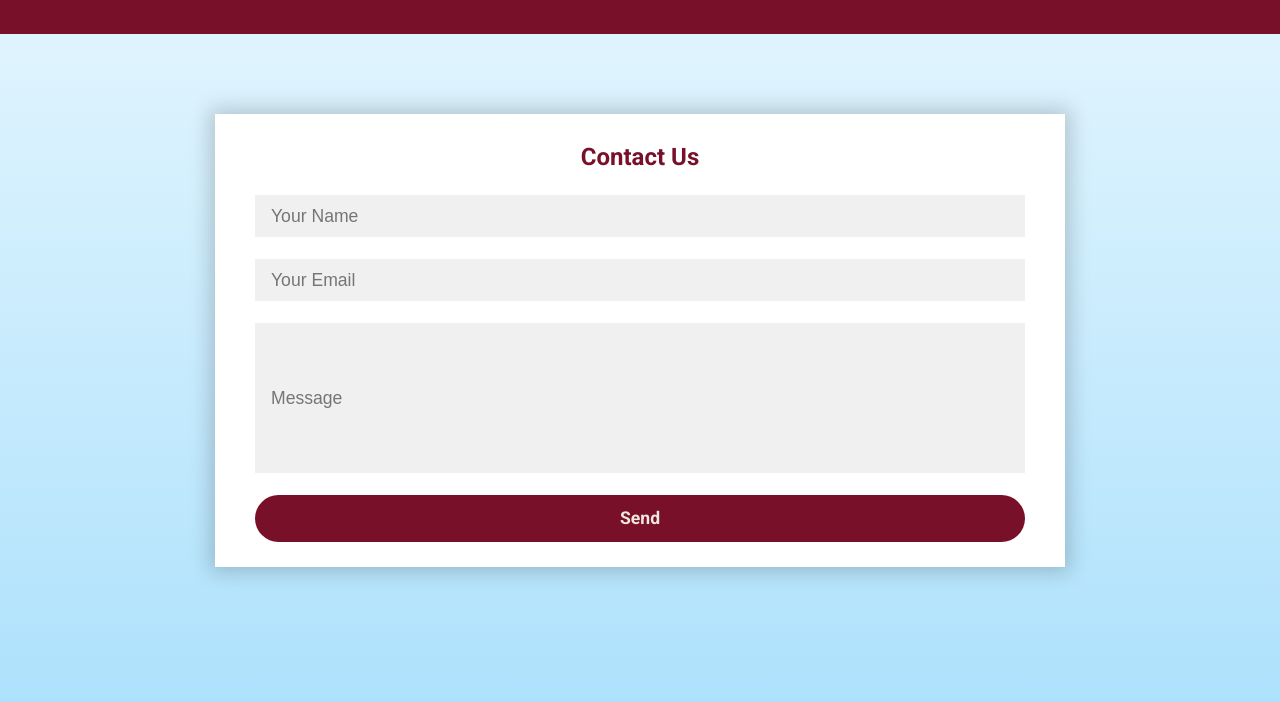
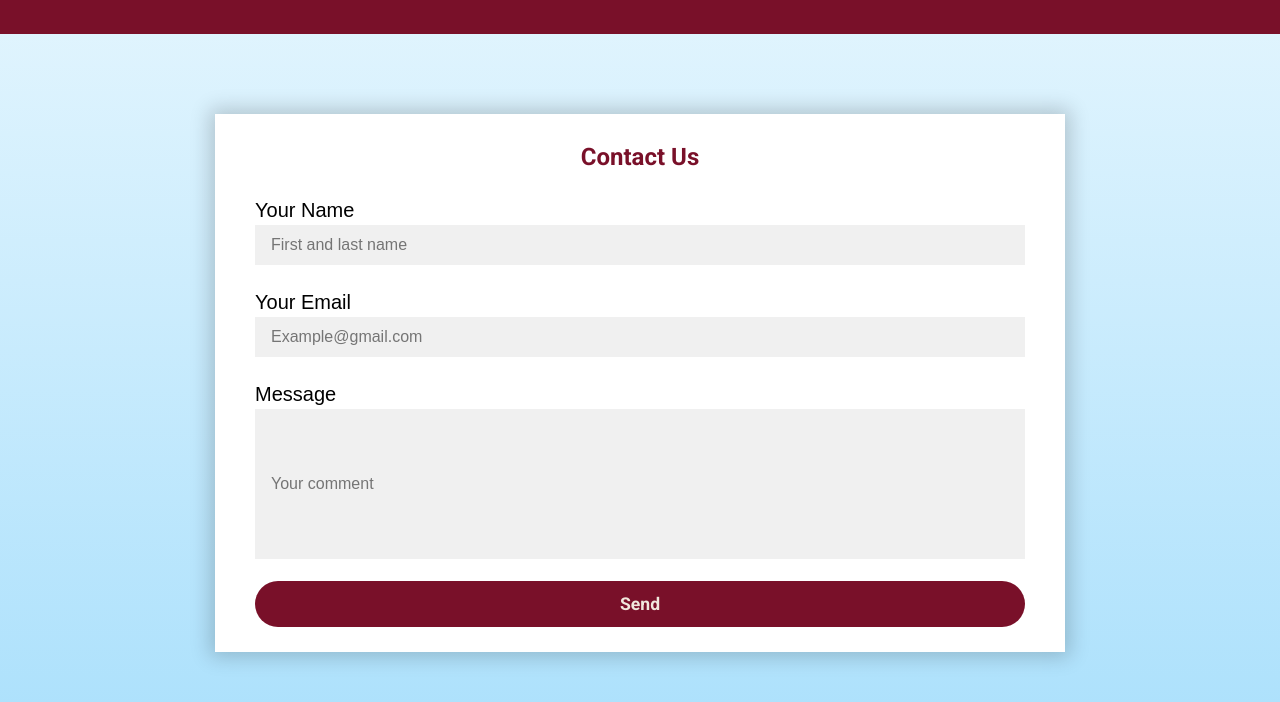
Before and after one commit to lxiao36/INLS572-Assignment2, a plain HTML site: page pages/contact/index.html in a window 1280 px wide. Shown: the part 84-786 px from the top of the page. Drawn offline with Linux system fonts and the light colour scheme; files whose address does not match are found by name.

Commit message:
deploy: e4ed246ed70d8e43fda54fe08e5ffafea3807c3b

```diff
--- a/pages/contact/index.html
+++ b/pages/contact/index.html
@@ -28,9 +28,12 @@
       <div class="container">
         <div class="contact">
             <h1>Contact Us</h1>
-            <label><input type="text" class="field" placeholder="Your Name"></label>
-            <label><input type="text" class="field" placeholder="Your Email"></label>
-            <label><input type="text" class="field message" placeholder="Message"></label>
+            <label for="name">Your Name</label>
+           <input type="text" class="field" placeholder="First and last name">
+           <label for="email">Your Email</label>
+            <input type="text" class="field" placeholder="Example@gmail.com">
+            <label for="message">Message</label>
+            <input type="text" class="field message" placeholder="Your comment">
             <a href="" class="button">Send</a>
         </div>
       </div>
--- a/pages/contact/main.css
+++ b/pages/contact/main.css
@@ -47,9 +47,6 @@ body {
 
 .contact{
 	max-width: 850px;
-	justify-content: center;
-	align-items: center;
-	text-align: center;
 	background-color: #fff;
 	box-shadow: 0px 0px 19px 5px rgba(0,0,0,0.19);
 	padding: 25px 40px;
@@ -68,7 +65,7 @@ body {
 	border: none;
 	background-color: rgba(230, 230, 230, 0.6);
 	padding: 0.5rem 1rem;
-	font-size: 1.1rem;
+	font-size: 1rem;
 	margin-bottom: 22px;
 	font-family: 'Source Sans Pro', sans-serif;
 }
@@ -96,6 +93,11 @@ body {
     background-color: #480d1a;
 }
 
+.contact label{
+	font-size: 1.25rem;
+	font-family: 'Source Sans Pro', sans-serif;
+}
+
 @media (max-width: 858px) {
 	.container {
 		margin-top: 0px;
```
